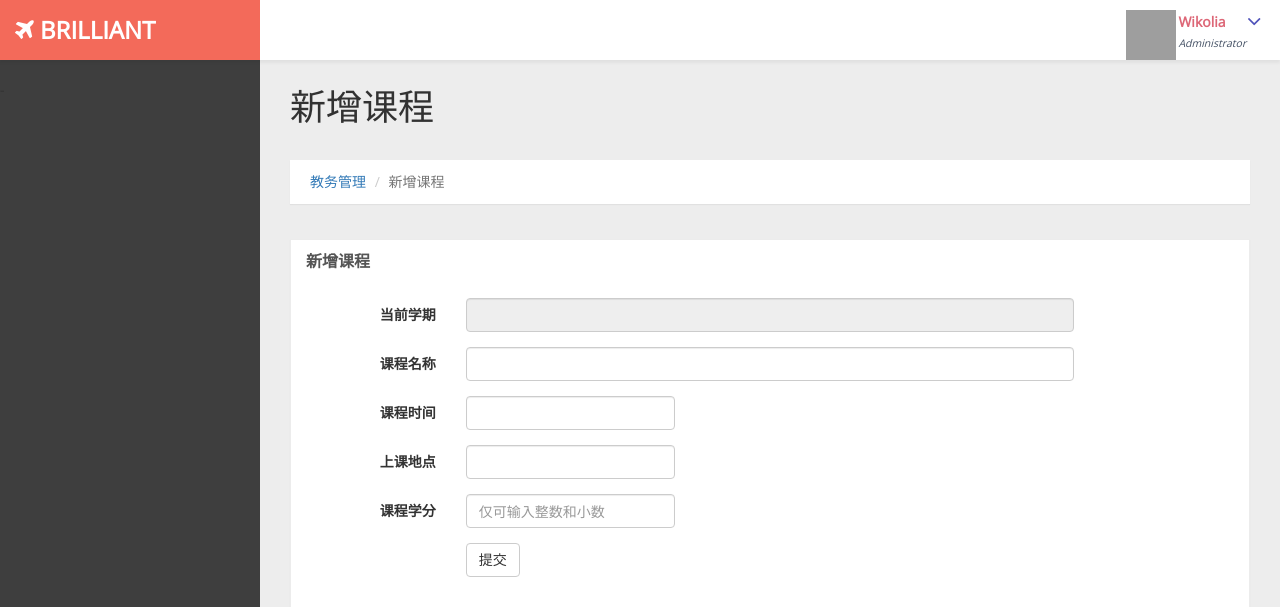
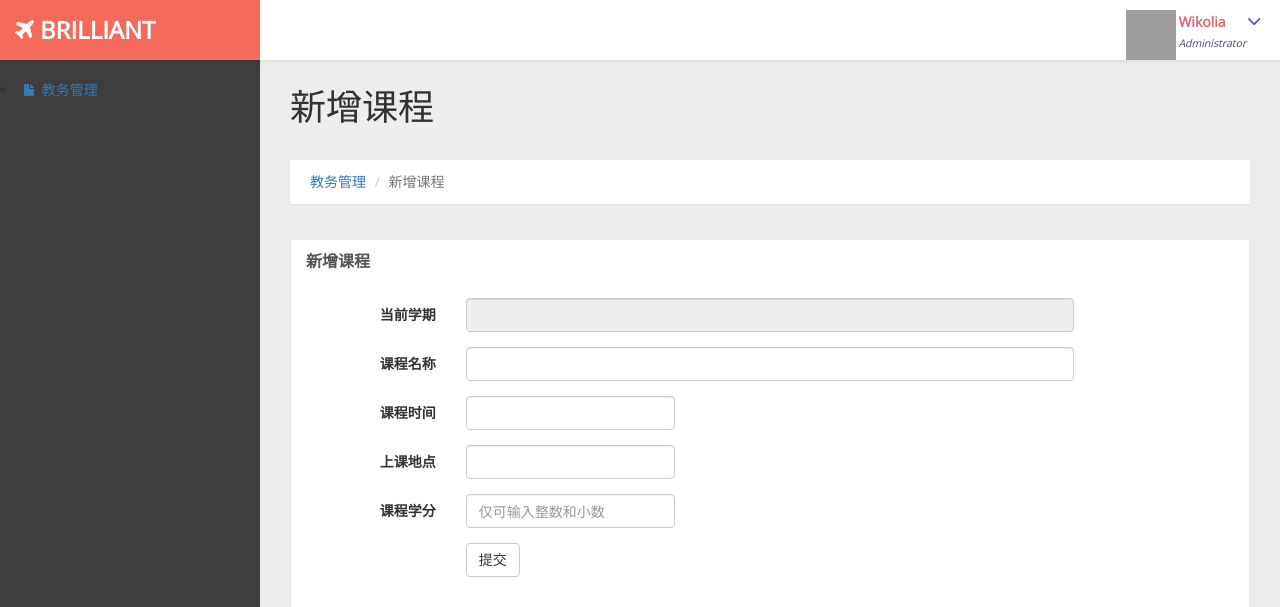
Before and after one commit to EightDucks/EducatioanalAdministrationSystem, a Django app: template EducationalAdministrationSystem/templates/jiaowu_addcourse.html in a window 1280 px wide. Shown: the top 607 px of the page. Run offline with Django 3.2, Linux system fonts and the light colour scheme; the template is opened without the code that fills it, so the values that code supplies are empty; some libraries are stand-ins or nearby versions; grey boxes are pictures that could not be loaded.

Commit message:
更新左边栏内容及bug Part 2

```diff
--- a/EducationalAdministrationSystem/templates/jiaowu_addcourse.html
+++ b/EducationalAdministrationSystem/templates/jiaowu_addcourse.html
@@ -73,13 +73,11 @@
         <!--这个nav是左边的东西-->
         <nav class="navbar-default navbar-side" role="navigation">
             <div class="sidebar-collapse">
-                <!--删去左边栏的内容-->
-                <!--<li>-->
-                    <!--<a  href="empty.html"><i class="fa fa-fw fa-file"></i> 学期</a>-->
-                <!--</li>-->
-                <!--<li>-->
-                    <!--<a  href="empty.html"><i class="fa fa-fw fa-file"></i> 课程</a>-->
-                </li>-
+              <!--左边栏的内容-->
+                  <li>
+                      <a href="#"><i class="fa fa-fw fa-file"></i> 教务管理</a>
+                  </li>
+              </ul>
             </div>
 
         </nav>
```
